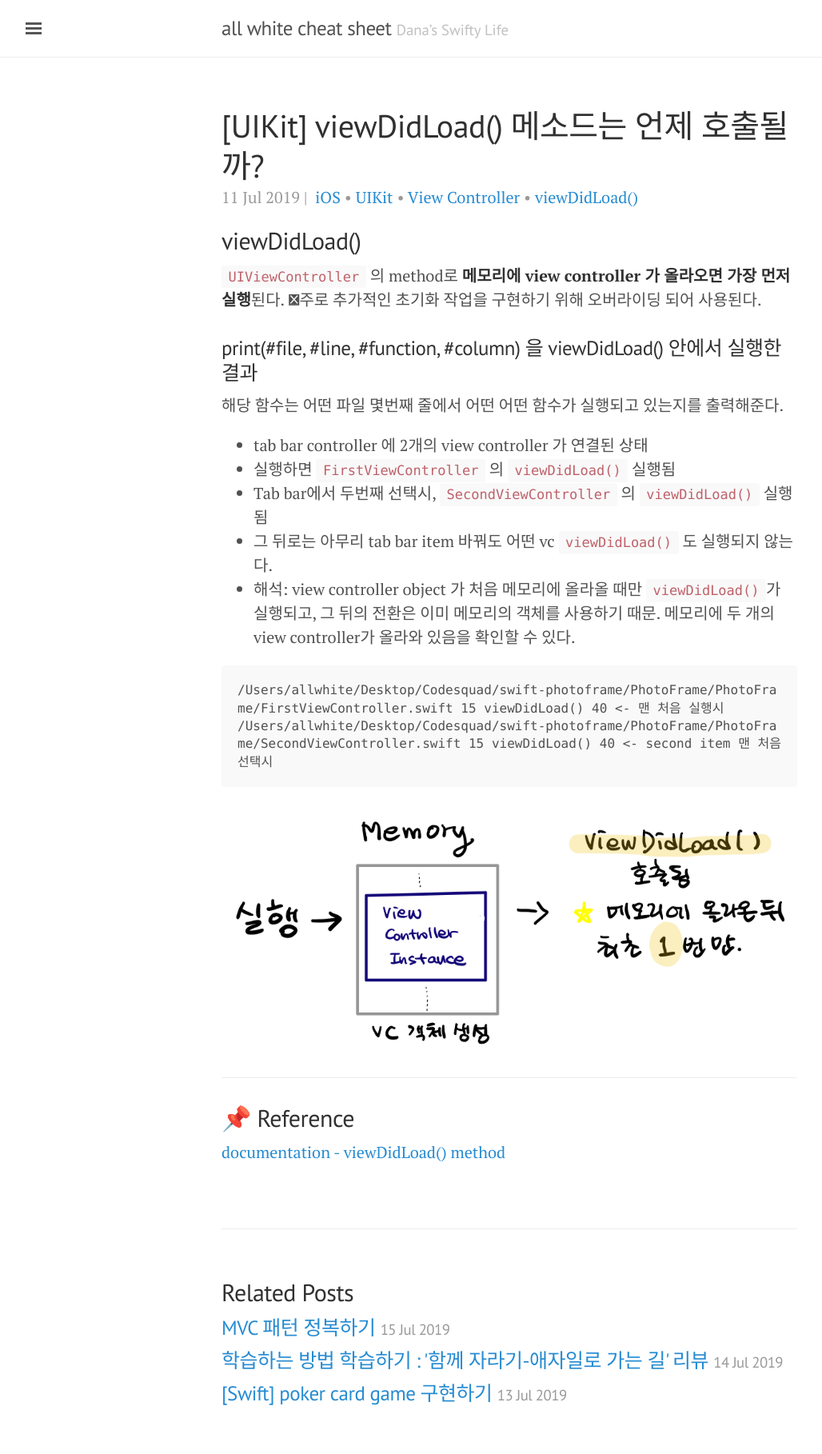
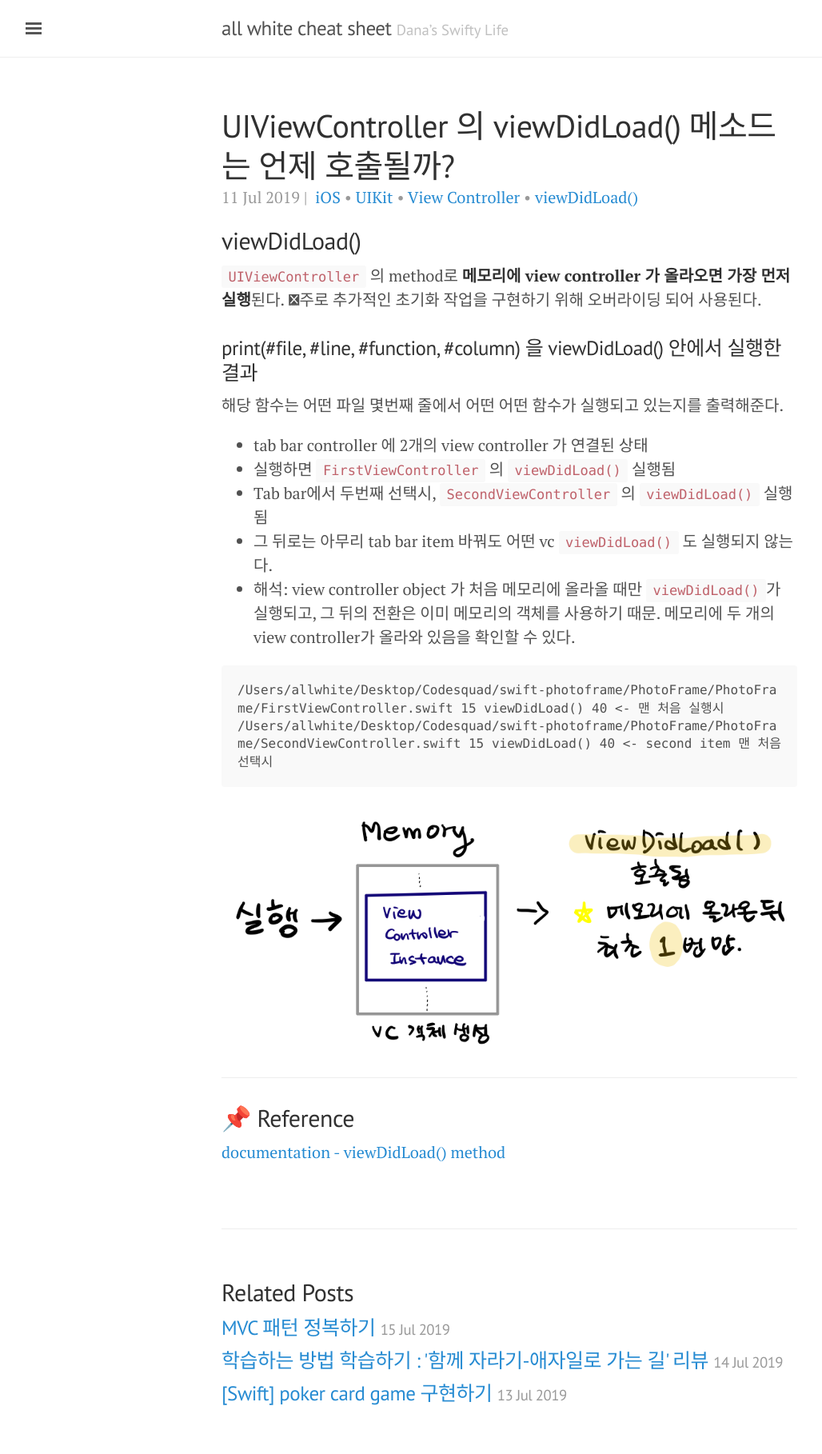
Before and after one commit to daheenallwhite/daheenallwhite.github.io, a Jekyll site: the page built from _posts/2019-07-11-View-Did-Load.md, in a window 1280 px wide. Shown: the whole page at 80% size, without its empty margins (3-1031 px from the left). Built offline with Jekyll 4.4.1, drawn with Linux system fonts in a browser that asks for light colours; nearby versions of some CDN libraries; emoji names are drawn with the system emoji font; comment, search, counter and statistics services are not loaded.

Commit message:
Modify title of post about viewDidLoad() method

```diff
--- a/_posts/2019-07-11-View-Did-Load.md
+++ b/_posts/2019-07-11-View-Did-Load.md
@@ -1,11 +1,11 @@
 ---
 layout: post
-title:  "[UIKit] viewDidLoad() 메소드는 언제 호출될까?"
+title:  "UIViewController 의 viewDidLoad() 메소드는 언제 호출될까?"
 date:  2019-07-11 18:33:59
 author: Dana Lee
 categories: iOS
 tags: [iOS, UIKit, View Controller, viewDidLoad()]
-lastmod : 2019-07-09 18:33:59
+lastmod : 2019-07-15 21:01:59
 sitemap :
   changefreq : weekly
   priority : 1.0
```
